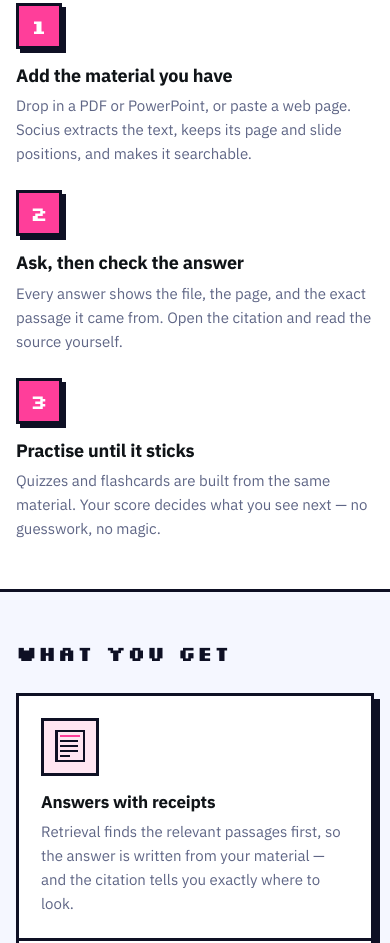
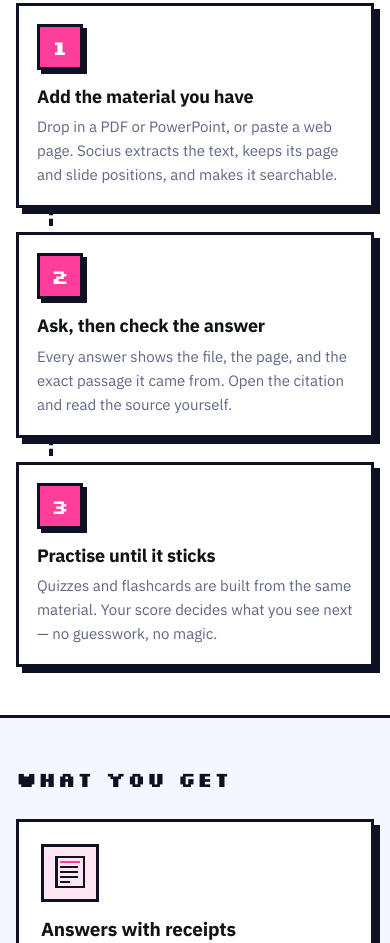
Before and after one commit to Farhan-Adil-M/SociusAi, a website: page frontend/index.html in a window 390 px wide. Shown: the part 1144-2087 px from the top of the page. Drawn offline with Linux system fonts and the light colour scheme.

Commit message:
Frontend redesign round 2: pixel journey route with app goal, asymmetric feature mosaic, unified pixel brand mark, quiet dashboard quick-actions

```diff
--- a/frontend/css/landing.css
+++ b/frontend/css/landing.css
@@ -475,9 +475,70 @@ html { scroll-behavior: smooth; }
   .px-footer-note { margin-left: 0; }
 }
 
-@media (max-width: 460px) {
-  .px-actions { flex-direction: column; align-items: stretch; }
+@media (max-width: 460px) {  .px-actions { flex-direction: column; align-items: stretch; }
   .px-actions .px-btn { width: 100%; }
   .px-title { text-shadow: 4px 4px 0 var(--px-blue-soft); }
   .px-window { box-shadow: 6px 6px 0 var(--px-ink); }
 }
+
+/* ======================================================= journey & mosaic v2 */
+
+#how .px-steps {
+  position: relative;
+  padding-top: 46px; /* room above the cards for the nodes that sit on the route */
+}
+#how .px-steps::before {
+  content: '';
+  position: absolute;
+  top: 23px; /* vertical centre of the 46px number node */
+  left: 24px;
+  right: 24px;
+  border-top: 4px dashed var(--px-ink);
+}
+/* Route ends at a goal: the next thing you do is open the app. */
+#how .px-steps::after {
+  content: 'open app';
+  position: absolute;
+  z-index: 2;
+  top: 23px;
+  right: 24px;
+  transform: translate(-50%, -50%);
+  font-family: var(--font-pixel);
+  font-size: 13px;
+  color: var(--px-ink);
+  background: var(--px-pink-soft);
+  border: 3px solid var(--px-ink);
+  padding: 4px 8px;
+}
+#how .px-step {
+  position: relative;
+  z-index: 1;
+  background: var(--px-white);
+  border: 3px solid var(--px-ink);
+  box-shadow: 6px 6px 0 var(--px-ink);
+  padding: clamp(18px, 2.2vw, 26px);
+}
+#how .px-step-num {
+  position: absolute;
+  top: -46px;
+}
+
+.px-features { grid-template-columns: 7fr 5fr; }
+.px-feature:nth-child(2) .px-feature-icon,
+.px-feature:nth-child(4) .px-feature-icon { background: var(--px-blue-soft); }
+.px-feature:first-child h3 { font-size: 19px; }
+
+@media (max-width: 780px) {
+  #how .px-steps { padding-top: 0; }
+  #how .px-steps::before, #how .px-steps::after { display: none; }
+  #how .px-step:not(:last-child)::after {
+    content: '';
+    position: absolute;
+    left: 30px;
+    top: calc(100% + 3px);
+    height: 18px;
+    border-left: 4px dashed var(--px-ink);
+  }
+  #how .px-step-num { position: static; margin-bottom: var(--s3); }
+  .px-features { grid-template-columns: 1fr; }
+}
```
Also changed, not shown: frontend/css/dashboard.css (+14 -14 lines), frontend/css/shell.css (+2 -9 lines), frontend/js/components/shell.js (+10 -1 lines), frontend/login.html (+10 -1 lines).
